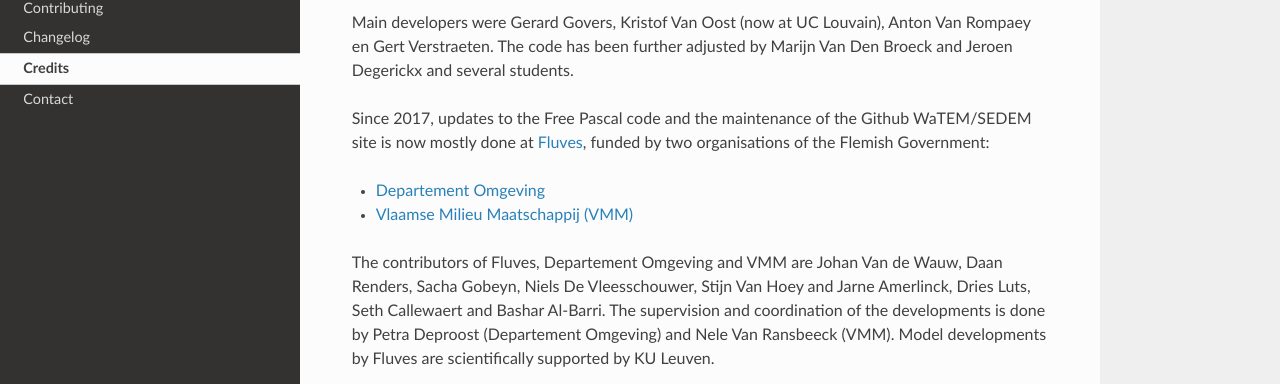
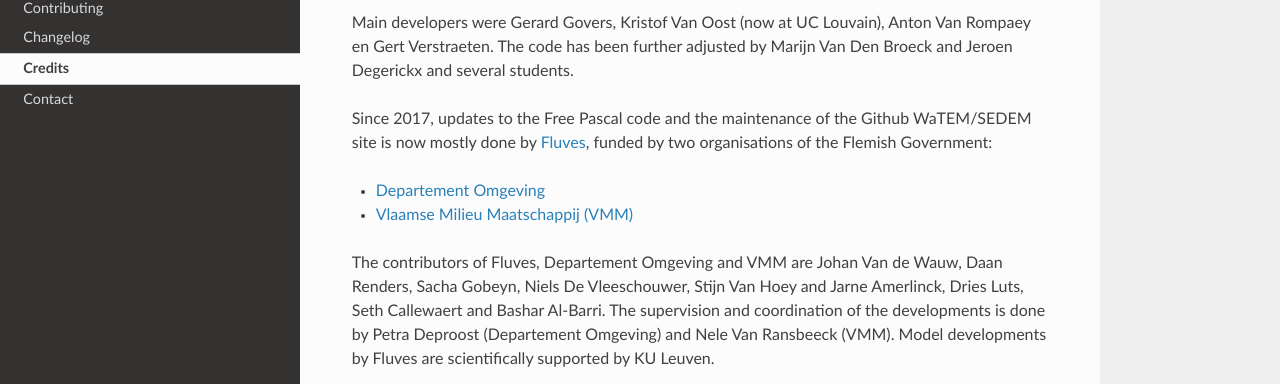
Before and after one commit to watem-sedem/watem-sedem, a Sphinx documentation site: the page built from docs/authors.rst, in a window 1280 px wide and 1314 px high. Shown: the part 292-676 px from the top of the window. Built offline with Sphinx 7.4.7 and the Read the Docs theme 2.0.0, drawn with Linux system fonts in a browser that asks for light colours.

Commit message:
Update after review Sacha

```diff
--- a/AUTHORS.rst
+++ b/AUTHORS.rst
@@ -12,7 +12,7 @@
 and several students.
 
 Since 2017, updates to the Free Pascal code and the maintenance of
-the Github WaTEM/SEDEM site is now mostly done at `Fluves <www.fluves.com>`_,
+the Github WaTEM/SEDEM site is now mostly done by `Fluves <www.fluves.com>`_,
 funded by two organisations of the
 Flemish Government:
 
@@ -20,7 +20,7 @@
 - `Vlaamse Milieu Maatschappij (VMM) <https://www.vmm.be/>`_
 
 The contributors of Fluves, Departement Omgeving and VMM are Johan Van de Wauw, Daan Renders,
-Sacha Gobeyn, Niels De Vleesschouwer, Stijn Van Hoey and Jarne Amerlinck, Dries Luts,
+Sacha Gobeyn, Niels De Vleeschouwer, Stijn Van Hoey and Jarne Amerlinck, Dries Luts,
 Seth Callewaert and Bashar Al-Barri. The supervision and coordination of the developments is done by
 Petra Deproost (Departement Omgeving) and Nele Van Ransbeeck (VMM).
 Model developments by Fluves are scientifically supported by KU Leuven.
--- a/docs/formulas-units.rst
+++ b/docs/formulas-units.rst
@@ -72,7 +72,7 @@
 Note that :math:`S_e` is equal to :math:`S_o`, yet masked respectively for
 river and land pixels.
 
-WaTEM/SEDEM outputs include an erosion map that expresses E in kg/m²/year,
+WaTEM/SEDEM outputs include an erosion map that expresses :math:`E` in kg/m²/year,
 equivalent to area-specific erosion rates reported in most other studies.
 Values can be multiplied with 10 to obtain typical erosion rates in ton/ha/year.
 A transport capacity map is also provided as an output, whereby the amount of sediment that
```
Also changed, not shown: other parts of docs/formulas-units.rst (+1 -1 lines).
